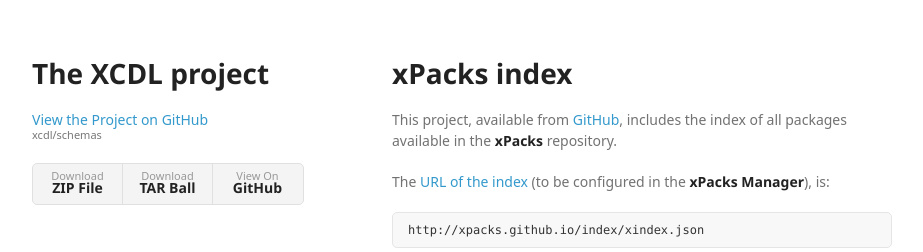
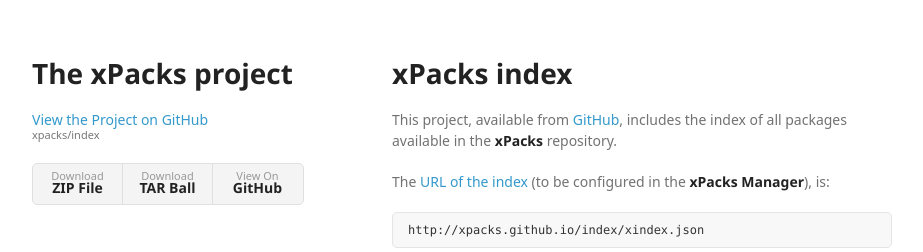
Before and after one commit to xpacks/index, a Jekyll site: the page built from home.md, in a window 1280 px wide. Shown: the top 252 px of the page, without its empty margins (178-1101 px from the left). Built offline with Jekyll 4.4.1, drawn with Linux system fonts in a browser that asks for light colours; some web fonts are replaced.

Commit message:
remove references to xcdl & schema

```diff
--- a/_config.yml
+++ b/_config.yml
@@ -52,8 +52,12 @@
 # Custom defs
 github-username:  ilg-ul
 
-github-project-name: xpacks
-github-project-url: http://github.com/xpacks
+github-parent-project: xpacks
+github-parent-project-title: The xPacks project
+
+github-project-name: index
+github-project-title: xPacks index
+github-project-url: http://github.com/xpacks/index
 # sourceforge-project-url: http://sourceforge.net/projects/gnuarmeclipse
 
 # facebook-page: https://facebook.com/gnuarmeclipse/
--- a/_layouts/default.html
+++ b/_layouts/default.html
@@ -3,7 +3,7 @@
   <head>
     <meta charset="utf-8">
     <meta http-equiv="X-UA-Compatible" content="chrome=1">
-    <title>JSON schemas</title>
+    <title>{{ site.github-project-title }}</title>
 
     <link rel="stylesheet" href="stylesheets/styles.css">
     <link rel="stylesheet" href="stylesheets/github-light.css">
@@ -15,16 +15,15 @@
   <body>
     <div class="wrapper">
       <header>
-        <h1>The XCDL project</h1>
+        <h1>{{ site.github-parent-project-title }}</h1>
         <p></p>
 
-        <p class="view"><a href="https://github.com/xcdl/schemas">View the Project on GitHub <small>xcdl/schemas</small></a></p>
-
+        <p class="view"><a href="{{ site.github-project-url }}">View the Project on GitHub <small>{{ site.github-parent-project }}/{{ site.github-project-name }}</small></a></p>
 
         <ul>
-          <li><a href="https://github.com/xcdl/schemas/zipball/master">Download <strong>ZIP File</strong></a></li>
-          <li><a href="https://github.com/xcdl/schemas/tarball/master">Download <strong>TAR Ball</strong></a></li>
-          <li><a href="https://github.com/xcdl/schemas">View On <strong>GitHub</strong></a></li>
+          <li><a href="{{ site.github-project-url }}/zipball/master">Download <strong>ZIP File</strong></a></li>
+          <li><a href="{{ site.github-project-url }}/tarball/master">Download <strong>TAR Ball</strong></a></li>
+          <li><a href="{{ site.github-project-url }}">View On <strong>GitHub</strong></a></li>
         </ul>
       </header>
       <section>
```
Also changed, not shown: params.json (deleted, +0 -1 lines).
